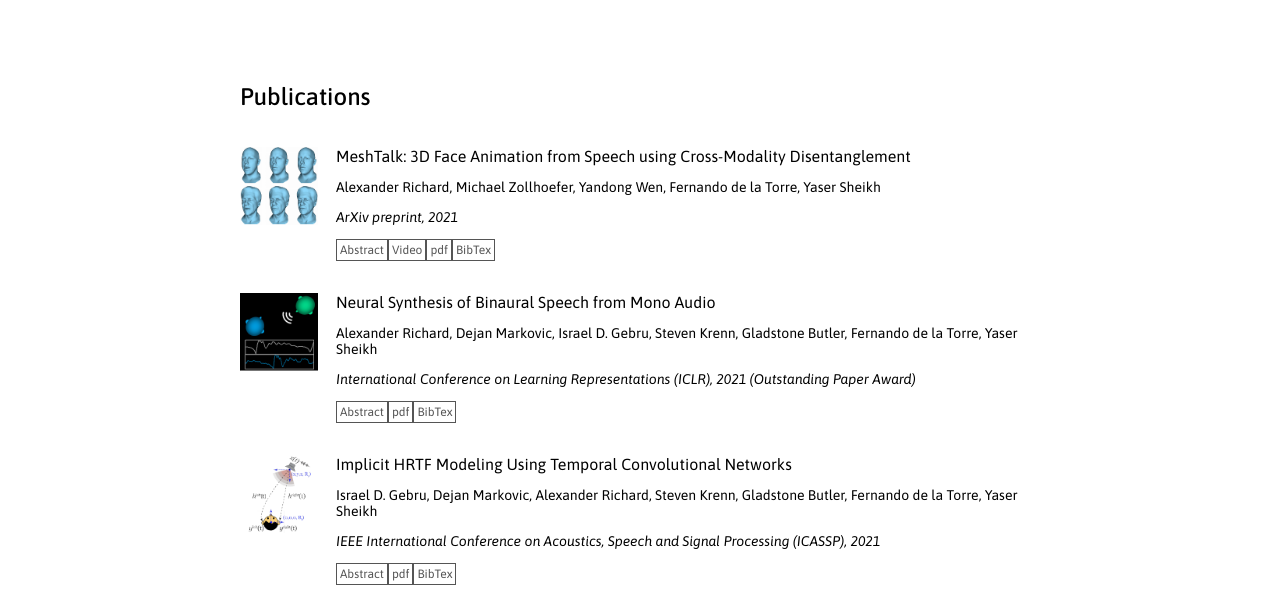
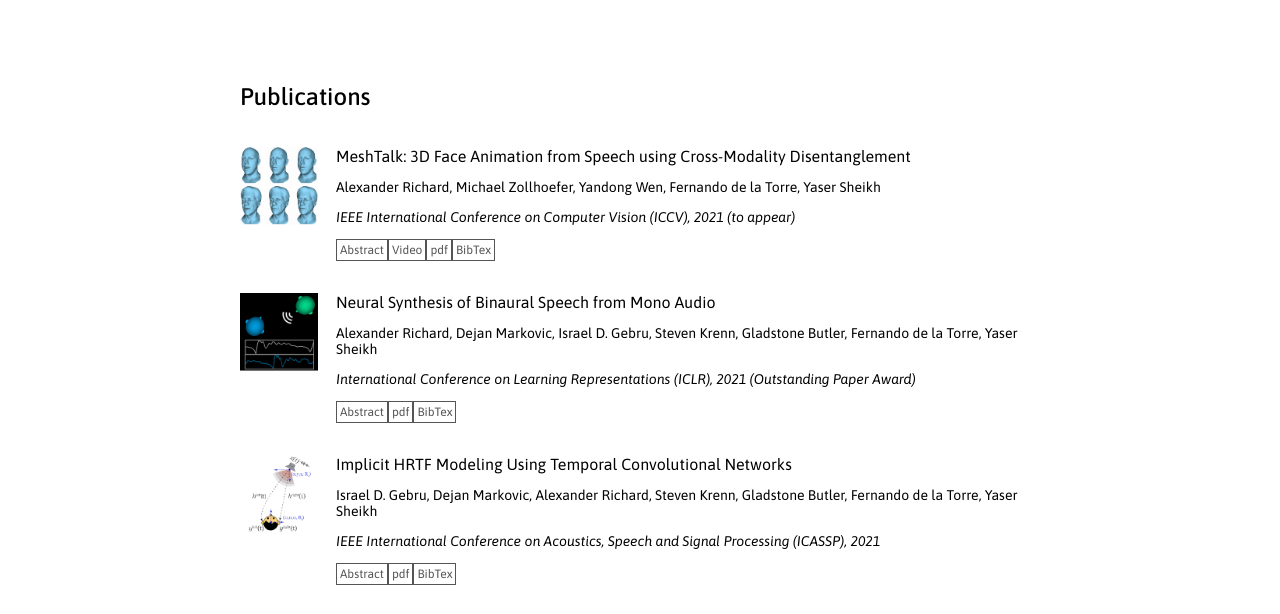
Before and after one commit to alexanderrichard/alexanderrichard.github.io, a plain HTML site: page index.html in a window 1280 px wide. Shown: the part 181-795 px from the top of the page. Drawn offline with nearby package versions, Linux system fonts and the light colour scheme.

Commit message:
Update index.html

```diff
--- a/index.html
+++ b/index.html
@@ -62,7 +62,7 @@
         <div style="display:table-row">
             <div class="pubtitle">MeshTalk: 3D Face Animation from Speech using  Cross-Modality Disentanglement</div>
             <div class="pubauthors">Alexander Richard, Michael Zollhoefer, Yandong Wen, Fernando de la Torre, Yaser Sheikh</div>
-            <div class="pubinfo">ArXiv preprint, 2021</div>
+            <div class="pubinfo">IEEE International Conference on Computer Vision (ICCV), 2021 (to appear)</div>
             <div class="pubbox trigger"><a href="javascript:void(0)">Abstract</a></div>
             <div class="pubbox"><a href="https://research.fb.com/wp-content/uploads/2021/04/mesh_talk.mp4">Video</a></div>
             <div class="pubbox"><a href="publications/pdf/richard_meshtalk.pdf">pdf</a></div>
```
